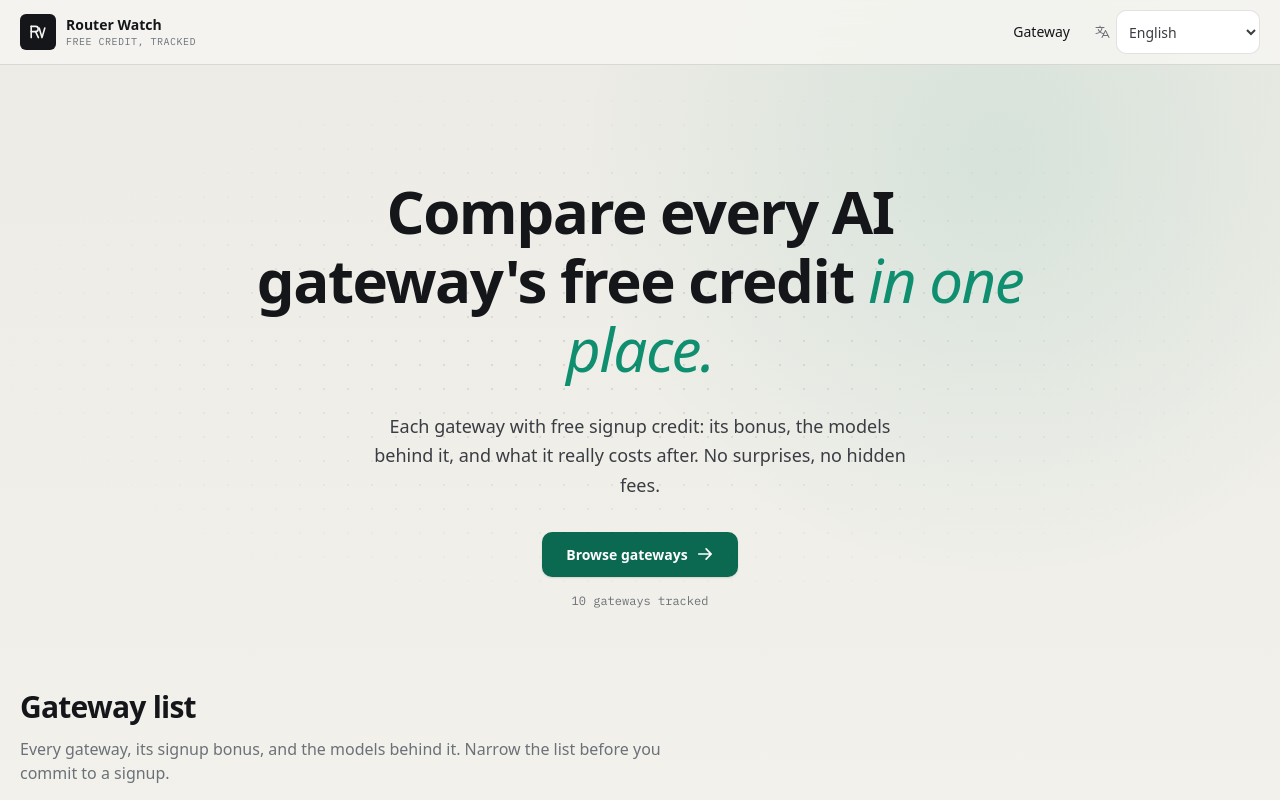
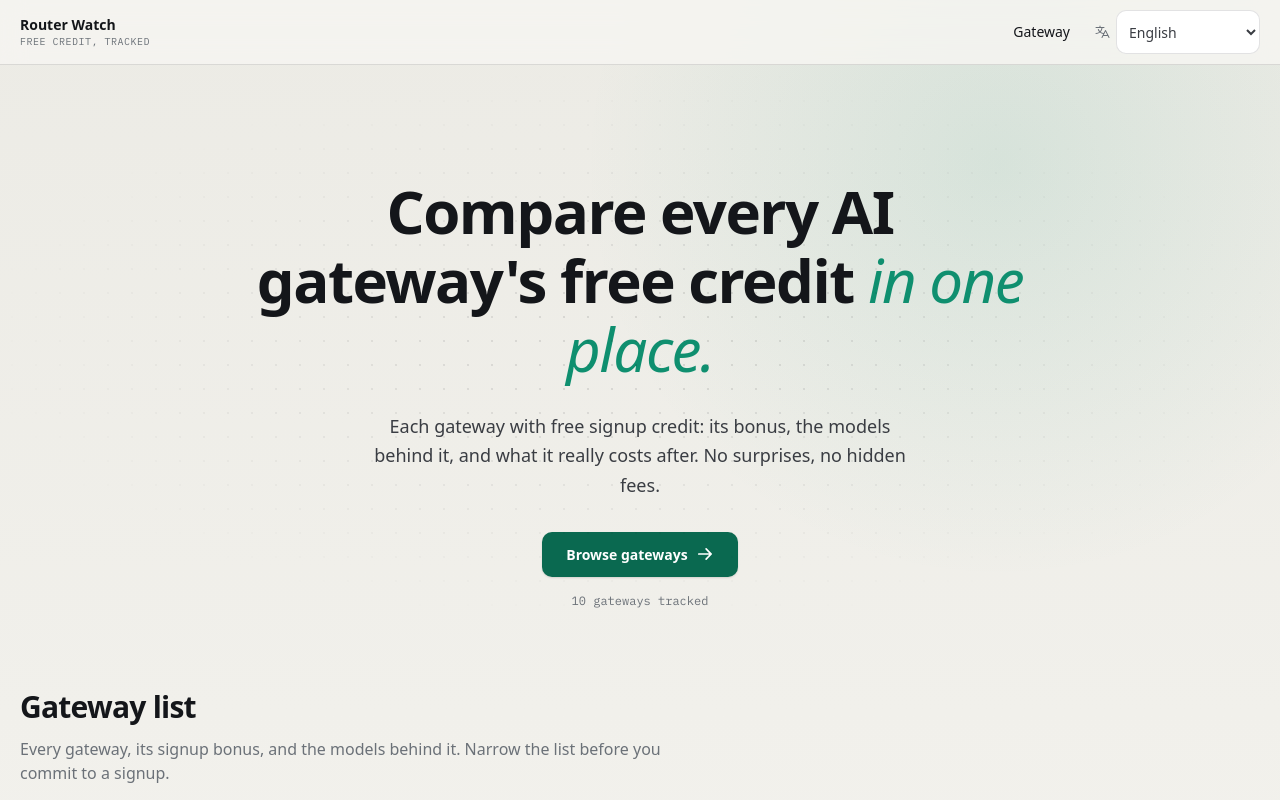
Before and after one commit to hafizhsul/router-watch, a React (Vite) app: page / in a window 1280 px wide. Shown: the top 800 px of the page. Built offline with nearby package versions, Linux system fonts and the light colour scheme.

Commit message:
refactor(nav): wordmark-only, drop monogram icon
The name is the equity; Router Watch has no brand recognition yet, so
a lettermark reduces an unknown name to unknown initials. Removing the
mark leaves a cleaner, editorial wordmark-only nav. Keep the tagline
for context on larger screens.

```diff
--- a/src/App.jsx
+++ b/src/App.jsx
@@ -78,31 +78,6 @@ export default function App() {
             className="inline-flex min-w-0 items-center gap-2.5"
             aria-label={t("brand.home")}
           >
-            <span
-              className="grid size-9 place-items-center rounded-md"
-              style={{ backgroundColor: "var(--mark-bg)", color: "var(--mark-text)" }}
-            >
-              {/* RW monogram (single-stroke flow): the leg of R runs into the
-                  W, one continuous path. Structure-led, no network/circuit
-                  cliché. currentColor themes via --mark-text in light/dark.
-                  aria-hidden: the link carries the accessible name and the
-                  wordmark sits beside it. */}
-              <svg
-                aria-hidden="true"
-                viewBox="0 0 100 100"
-                className="size-5"
-                fill="none"
-                stroke="currentColor"
-                strokeWidth="8"
-                strokeLinecap="round"
-                strokeLinejoin="round"
-              >
-                <path d="M16 78 V22" />
-                <path d="M16 22 H38 A13 13 0 0 1 38 48 H16" />
-                <path d="M38 48 L52 78" />
-                <path d="M56 30 L70 78 L84 30" />
-              </svg>
-            </span>
             <span className="min-w-0 leading-tight">
               <strong className="block text-sm font-semibold text-ink">
                 Router Watch
```
